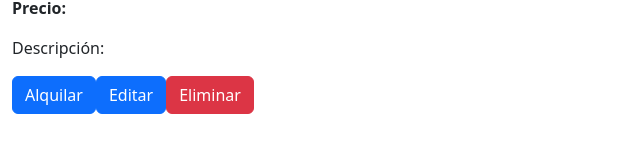
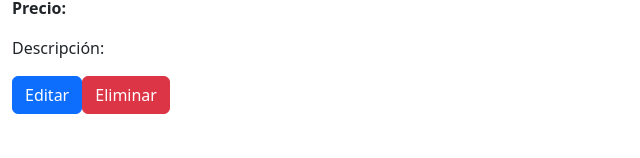
Before and after one commit to joaquinabbona/Rent-a-Car, an Angular app: page /admin-edit-car/1 in a window 1280 px wide. Shown: the part 142-300 px from the top of the page, without its empty margins (0-640 px from the left). Built offline with nearby package versions, Linux system fonts and the light colour scheme; no server answers.

Commit message:
Correcion boton alquilar

```diff
--- a/src/app/cars/car-details-to-edit/car-details-to-edit.component.html
+++ b/src/app/cars/car-details-to-edit/car-details-to-edit.component.html
@@ -3,6 +3,6 @@
 <p><strong>Precio:</strong> {{ car?.price | currency: 'USD' }}</p>
 <p>Descripción: {{ car?.description }}</p>
 
-<button [routerLink]="['/car-rental',  car?.id]"class="btn btn-primary">Alquilar</button>
+
 <button (click)="editCar()" class="btn btn-primary">Editar</button>
 <button (click)="deleteCar()" class="btn btn-danger">Eliminar</button>
--- a/src/app/cars/car-details/car-details.component.html
+++ b/src/app/cars/car-details/car-details.component.html
@@ -25,6 +25,7 @@
   </div>
 
   <div *ngIf="car?.isForSale">
+    <button [routerLink]="['/car-rental',  car?.id]"class="btn btn-primary">Alquilar</button>
     <button (click)="ngOnSubmit()">Comprar</button>
   </div>
 </div>
```
